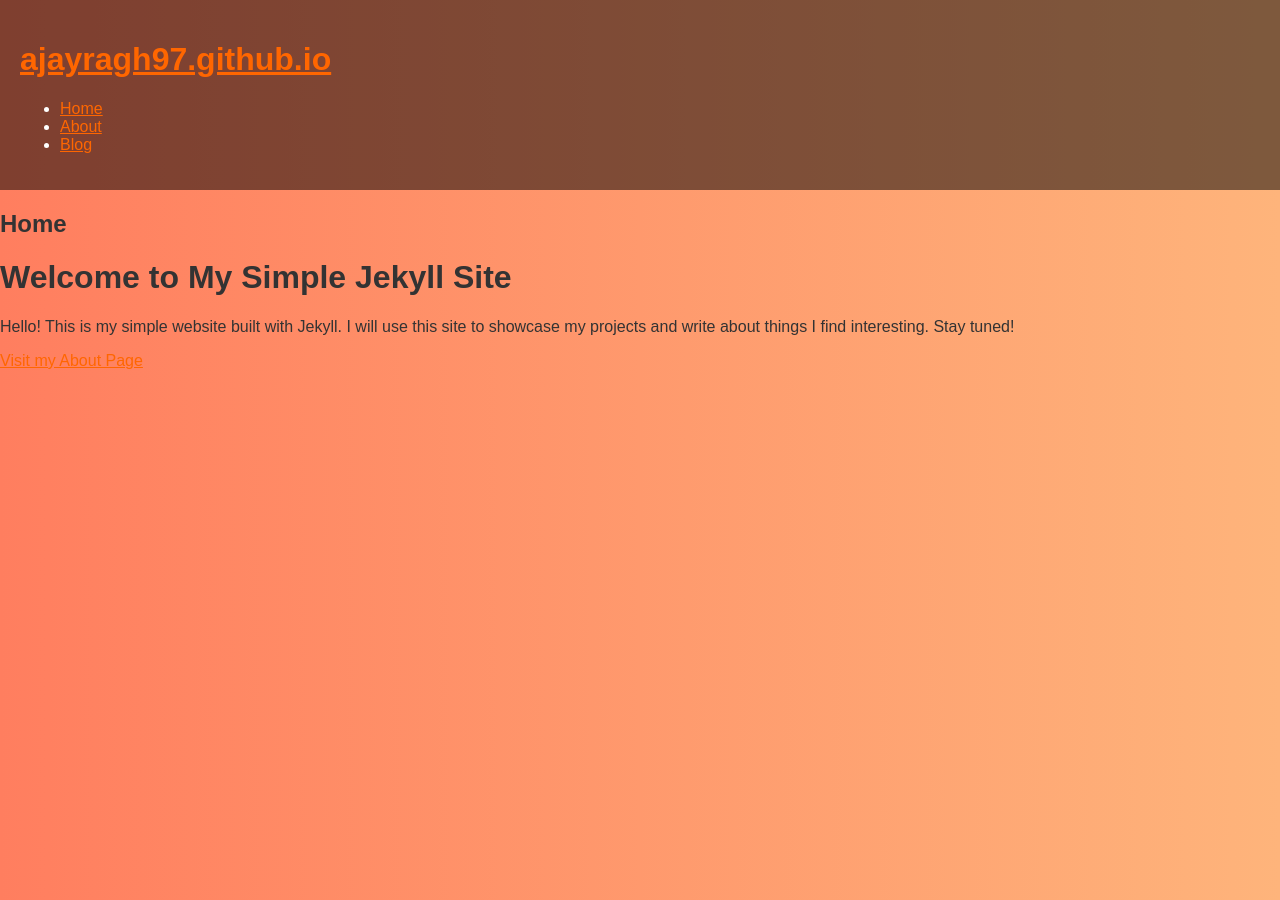
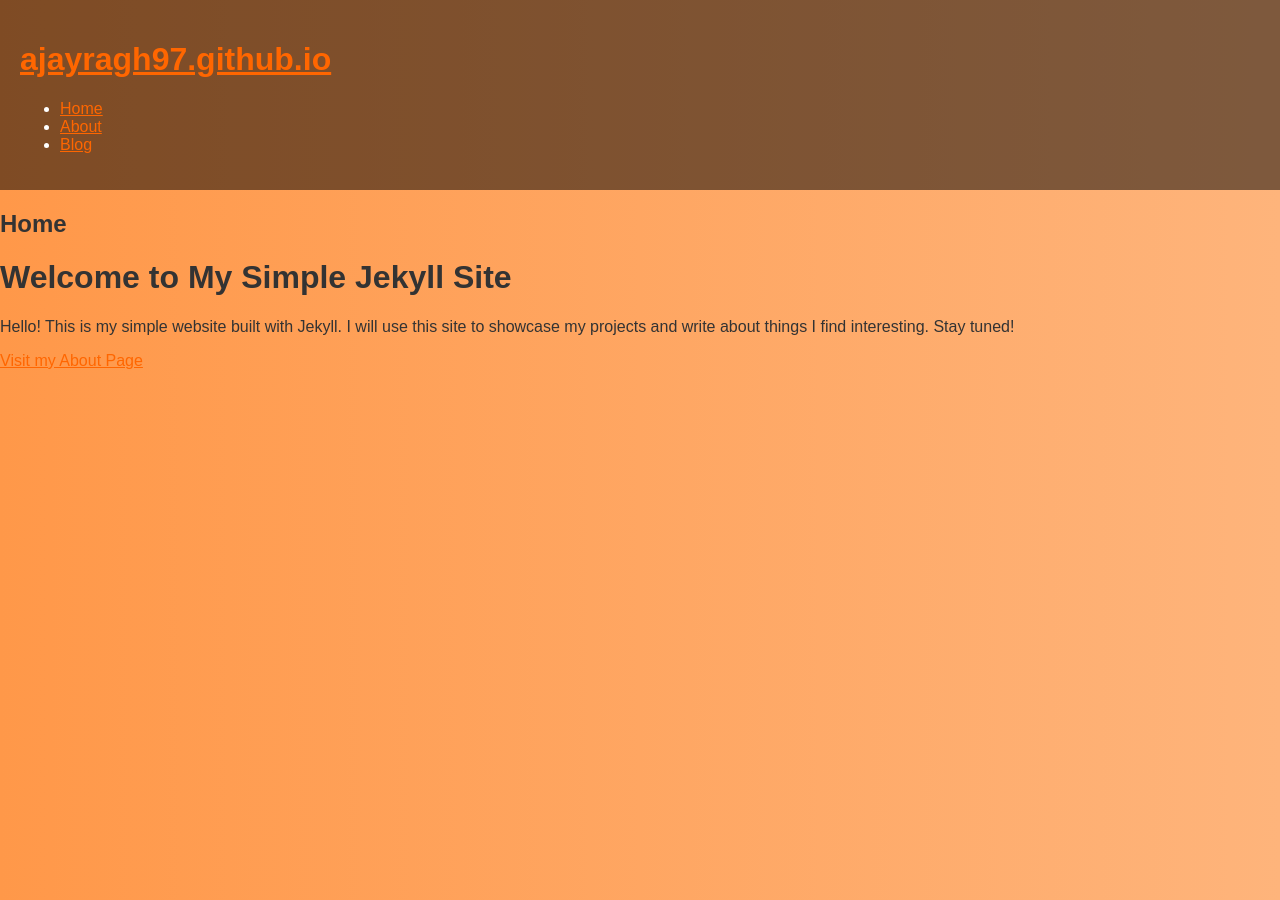
Before and after one commit to ajayragh97/ajayragh97.github.io, a Jekyll site: the page built from index.md, in a window 1280 px wide. Built offline with Jekyll 4.4.1, drawn with Linux system fonts in a browser that asks for light colours.

Commit message:
portfolio site test

```diff
--- a/assets/css/styles.css
+++ b/assets/css/styles.css
@@ -1,6 +1,6 @@
 /* assets/css/styles.css */
 body {
-    background: linear-gradient(to right, #ff7e5f, #feb47b); /* Gradient background */
+    background: linear-gradient(to right, #ff9849, #feb47b); /* Gradient background */
     font-family: Arial, sans-serif;
     color: #333;
     margin: 0;
```
